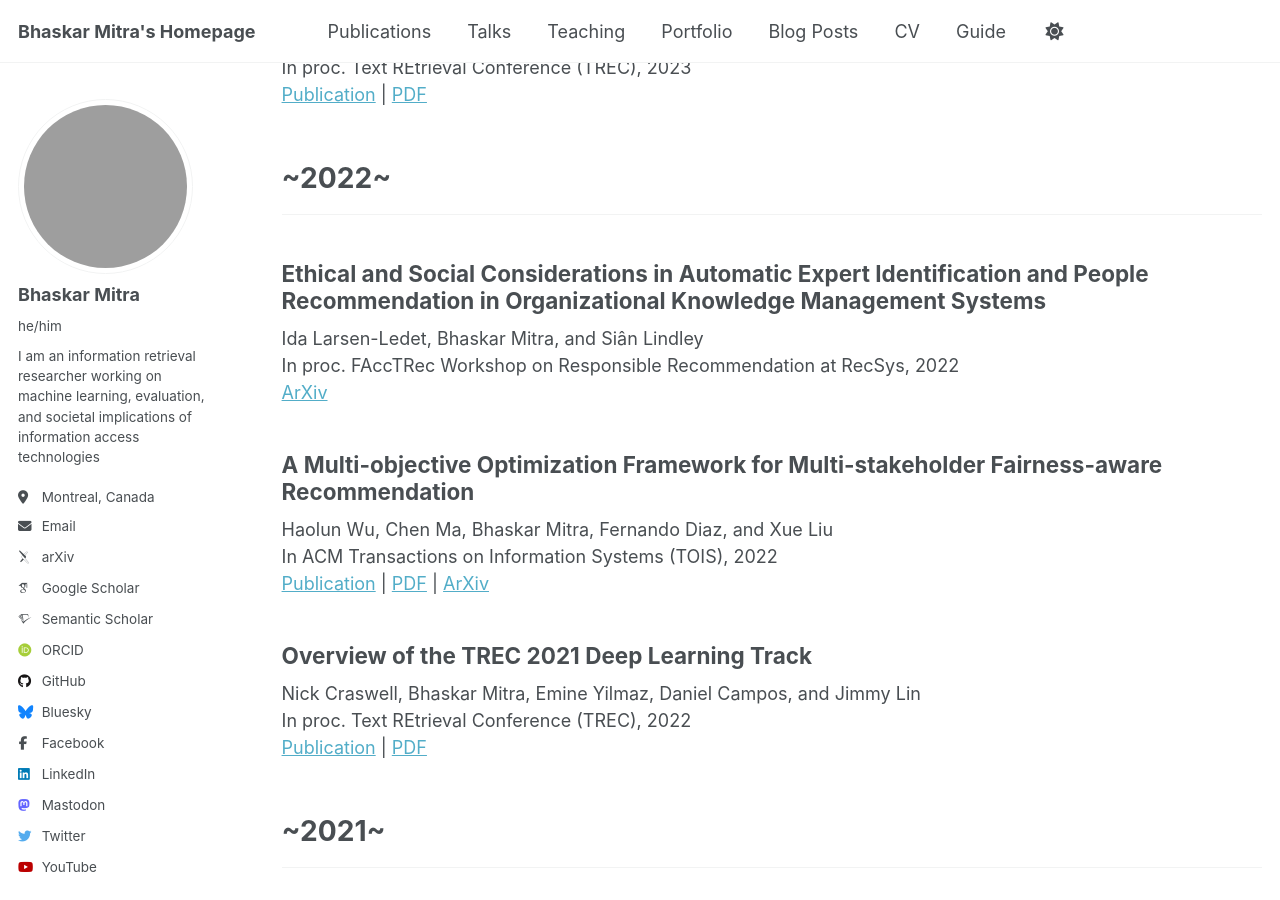
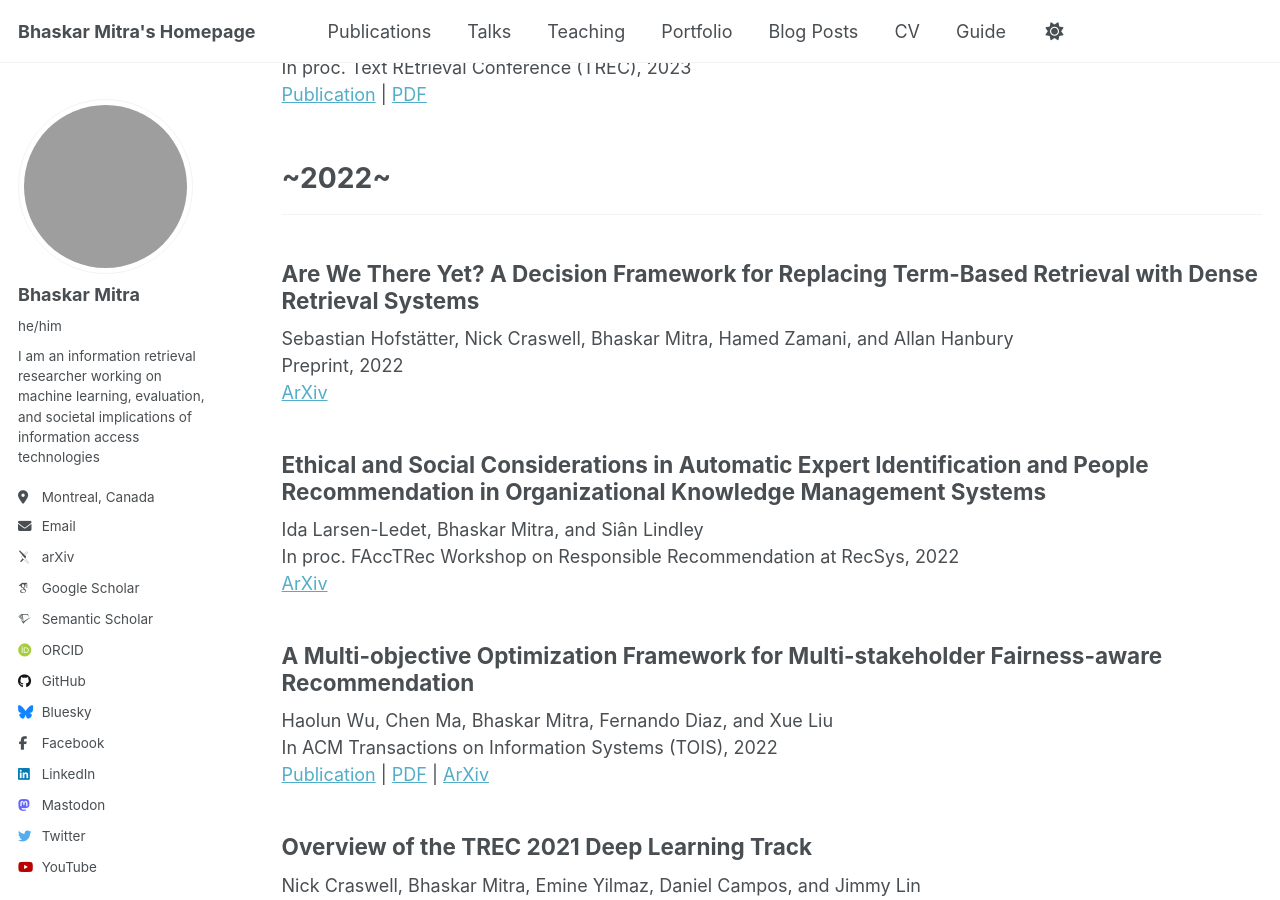
Before and after one commit to bhaskar-mitra/bhaskar-mitra.github.io, a Jekyll site: the page built from _pages/publications.html, in a window 1280 px wide and 900 px high, scrolled down 6179 px. Built offline with Jekyll 4.4.1, drawn with Linux system fonts in a browser that asks for light colours; some web fonts are replaced; grey boxes are pictures that could not be loaded.

Commit message:
Update publications.html

```diff
--- a/_pages/publications.html
+++ b/_pages/publications.html
@@ -231,6 +231,12 @@ author_profile: true
 <hr />
 <div class="list__item">
   <article class="archive__item" itemscope itemtype="http://schema.org/CreativeWork">
+    <h2>Are We There Yet? A Decision Framework for Replacing Term-Based Retrieval with Dense Retrieval Systems</h2>
+    Sebastian Hofstätter, Nick Craswell, Bhaskar Mitra, Hamed Zamani, and Allan Hanbury<br/>
+    Preprint, 2022<br/>
+    <a href="https://arxiv.org/abs/2206.12993">ArXiv</a>
+  </article>
+  <article class="archive__item" itemscope itemtype="http://schema.org/CreativeWork">
     <h2>Ethical and Social Considerations in Automatic Expert Identification and People Recommendation in Organizational Knowledge Management Systems</h2>
     Ida Larsen-Ledet, Bhaskar Mitra, and Siân Lindley<br/>
     In proc. FAccTRec Workshop on Responsible Recommendation at RecSys, 2022<br/>
```
